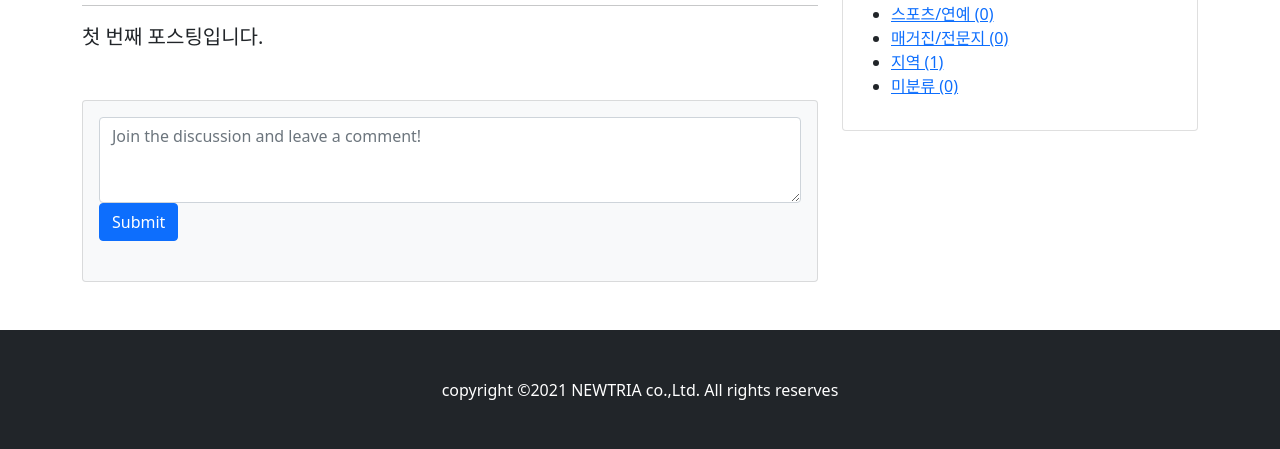
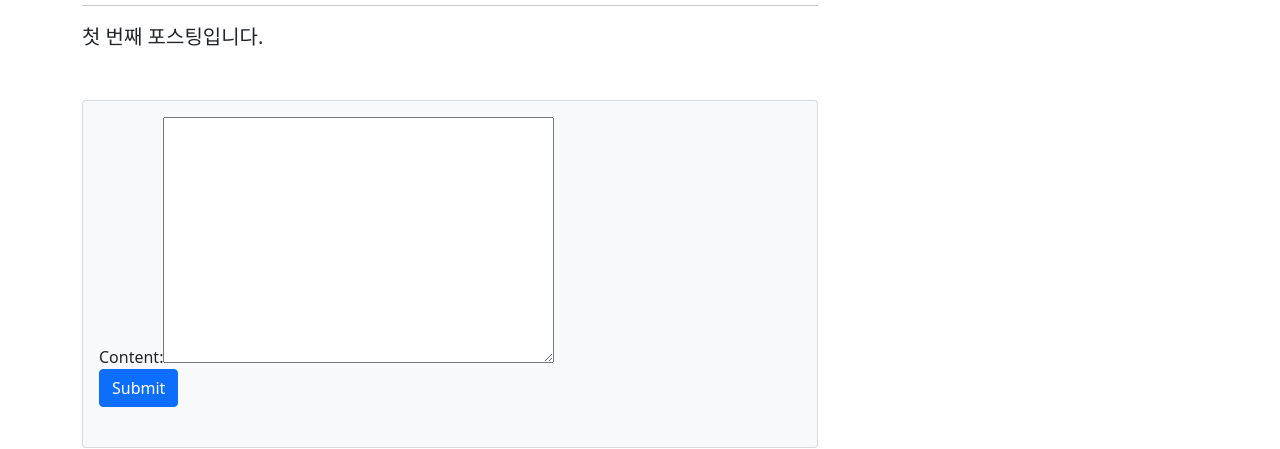
Before and after one commit to DS-NUTRIA/newtria, a Django app: page /posting/1/ in a window 1280 px wide. Shown: the part 568-1017 px from the top of the page. Run offline with Django 3.2, Linux system fonts and the light colour scheme; a user stored in the database is signed in; data comes from the database, SQL or seed files in the repository; both versions use the stored data as it was after the commit; some libraries are stand-ins or nearby versions.

Commit message:
comment submit 수정

```diff
--- a/posting/models.py
+++ b/posting/models.py
@@ -33,7 +33,7 @@ class Post(models.Model):
         return f'[{self.pk}]{self.title} :: {self.author}'
 
     def get_absolute_url(self):
-        return f'/posting/{self.pk}'
+        return f'/posting/{self.pk}/'
 
 class Comment(models.Model):
     post=models.ForeignKey(Post,on_delete=models.CASCADE)
--- a/posting/templates/posting/post_detail.html
+++ b/posting/templates/posting/post_detail.html
@@ -38,7 +38,7 @@
                         </header>
                         <!-- Preview image figure-->
                         {% if post.head_image %}
-                            <img class="img-fluid rounded" src="{{ post.head_image.url }}" alt="{{post.title}}의 head image" /></figure>
+                            <img class="img-fluid rounded" src="{{ post.head_image.url }}" alt="{{post.title}}의 head image" />
                         {% else %}
                           <img class="img-fluid rounded" src="https://picsum.photos/seed/{{post.id}}/800/200" alt ="random image"/>
                         {% endif %}
@@ -57,7 +57,7 @@
                                 <form id="comment-form" method="post" action="{{post.get_absolute_url}}new_comment/" class="mb-4">
                                     {% csrf_token %}
                                     <div class="form-group">
-                                        <textarea class="form-control" rows="3" placeholder="Join the discussion and leave a comment!"></textarea>
+                                        {{comment_form}}
                                     </div>
                                     <button type="submit" class="btn btn-primary">Submit</button>
                                 </form>
@@ -79,7 +79,7 @@
                                         <a role="button" href="#"
                                            id="comment-{{comment.pk}}-delete-modal-btn"
                                            class="btn btn-sm btn-danger"
-                                           data-toggle="modal" data-target="#deleteCommentModal"-{{comment.pk}}>delete
+                                           data-toggle="modal" data-target="#deleteCommentModal-{{comment.pk}}">delete
                                         </a>
                                     </div>
 
@@ -94,7 +94,7 @@
                                                     </button>
                                                 </div>
                                                 <div class="modal-body">
-                                                    <del>{{ comment | linebreaks }}</del>
+                                                    <del>{{ comment }}</del>
                                                 </div>
                                                 <div class="modal-footer">
                                                     <button type="button" class="btn btn-secondary" data-dismiss="modal">Cancel</button>
@@ -115,8 +115,8 @@
                                 {% endif%}
                             </div>
                     </section>
+                               {% include 'posting/sidebar.html' %}
                 </div>
-                {% include 'posting/sidebar.html' %}
                 </div>
             </div>
 
```
Also changed, not shown: db.sqlite3.
